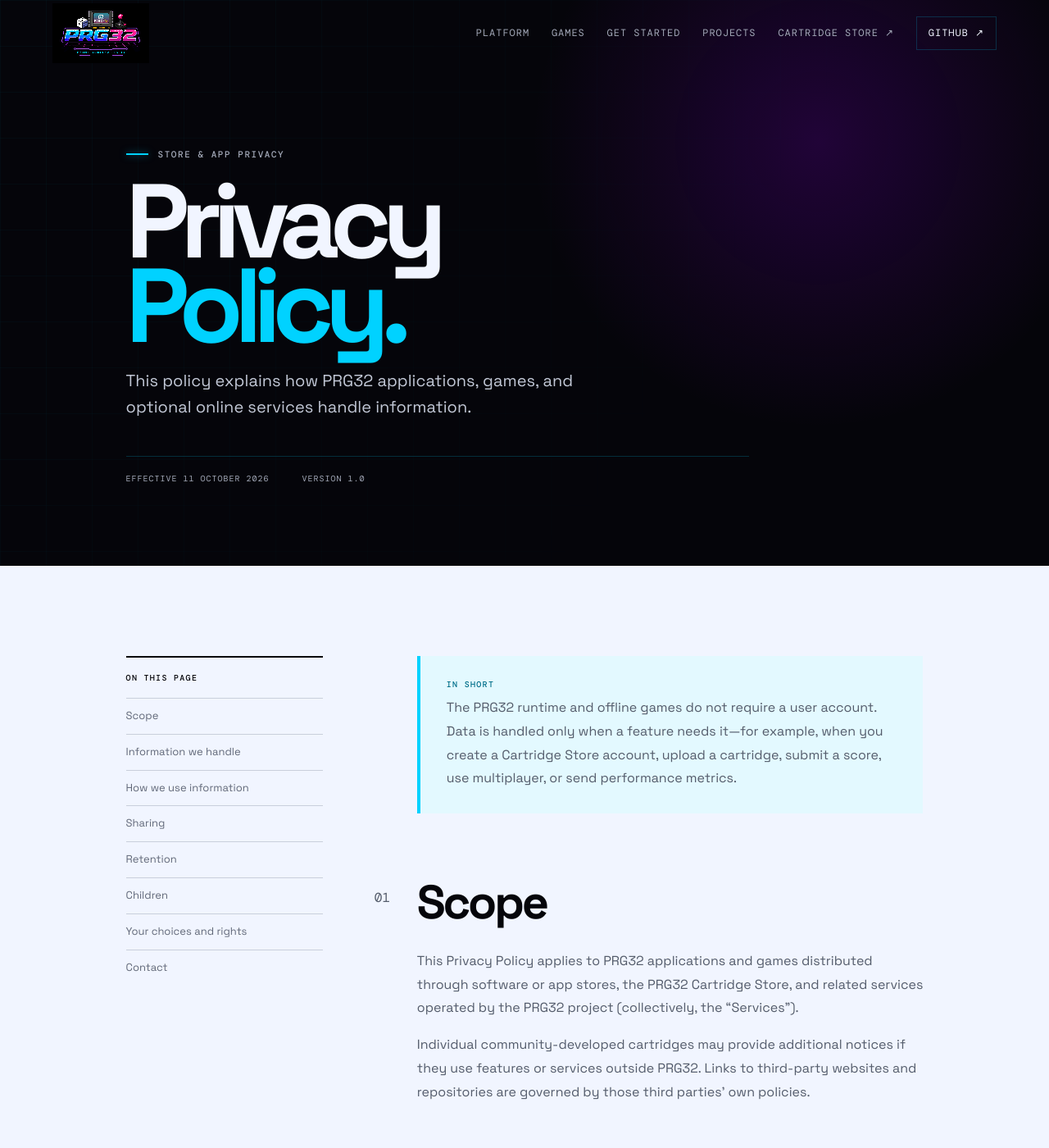
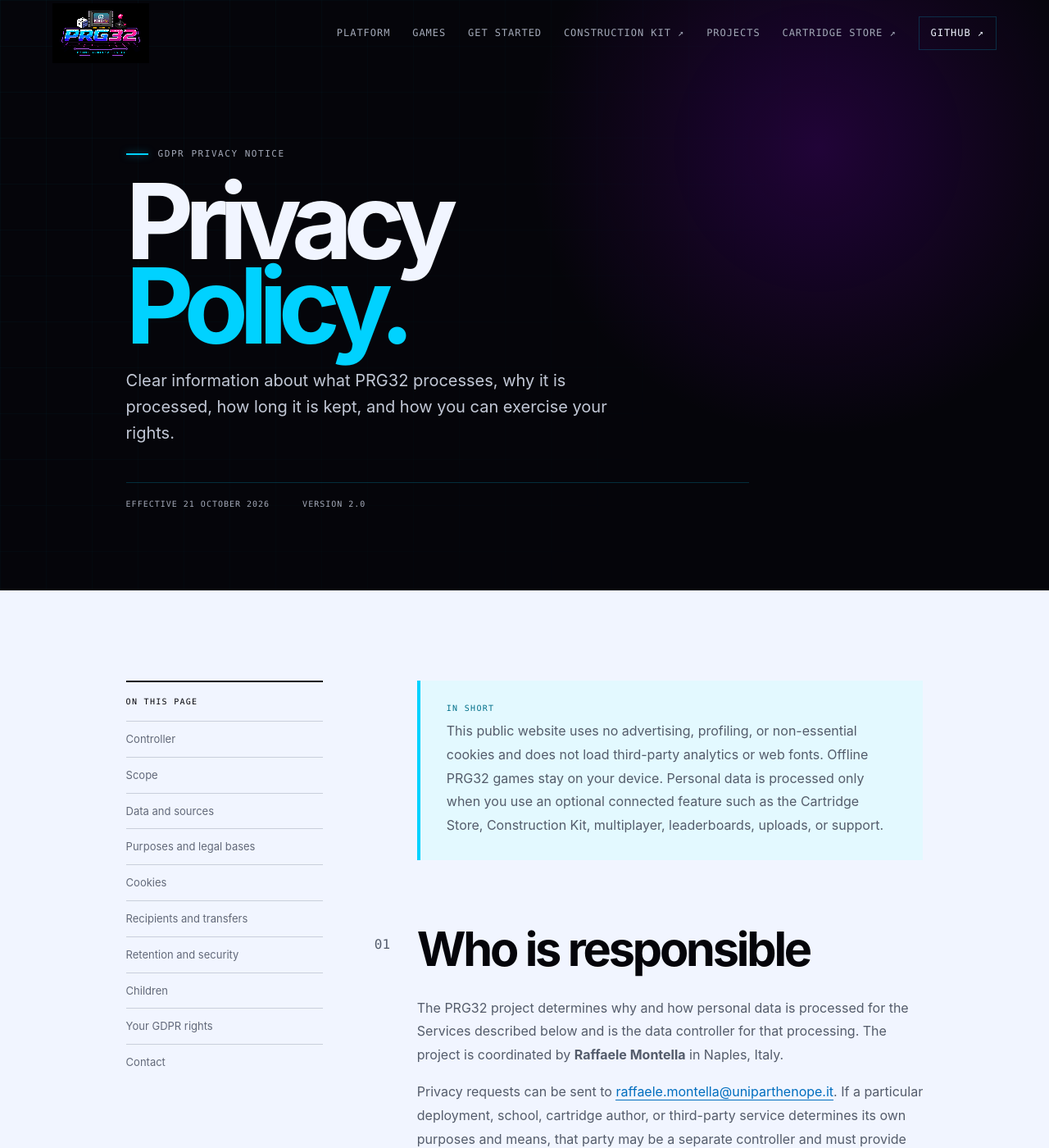
Before and after one commit to riscv-prg32/website, a Jekyll site: the page built from privacy-policy.html, in a window 1280 px wide and 1400 px high. Shown: the whole window at 82% size. Built offline with Jekyll 4.4.1, drawn with Linux system fonts in a browser that asks for light colours; some of the changed text lies outside the part shown.

Commit message:
Update service links and GDPR compliance

```diff
--- a/Gemfile
+++ b/Gemfile
@@ -1,6 +1,3 @@
 source "https://rubygems.org"
 
-gem "github-pages", group: :jekyll_plugins
-
-# macOS still ships Ruby 2.6; keep local previews compatible with it.
-gem "ffi", "~> 1.15.5"
+gem "github-pages", "~> 231.0", group: :jekyll_plugins
--- a/_data/projects.yml
+++ b/_data/projects.yml
@@ -13,12 +13,12 @@
   label: Visual learning
   description: A blocks-based web application that brings retro game development to kids and young adults.
   language: Python
-  url: https://github.com/riscv-prg32/PRG32-Construction-Kit
+  url: https://kit.prg32.uniparthenope.it
 - name: Cartridge Store
   label: Distribution
   description: An installable catalog and classroom service hub for publishing and sharing .prg32 game cartridges.
   language: Python
-  url: https://github.com/riscv-prg32/CartridgeStore
+  url: https://store.prg32.uniparthenope.it
 - name: You Have Got Pizza
   label: Demonstrator
   description: A Burger Time–inspired game that demonstrates the platform through a complete playable cartridge.
--- a/_layouts/default.html
+++ b/_layouts/default.html
@@ -11,9 +11,6 @@
     <meta property="og:url" content="{{ page.url | absolute_url }}">
     <title>{% if page.title %}{{ page.title }} · {% endif %}{{ site.title }}</title>
     <link rel="icon" href="{{ '/assets/images/prg32-app-icon.png' | relative_url }}" type="image/png">
-    <link rel="preconnect" href="https://fonts.googleapis.com">
-    <link rel="preconnect" href="https://fonts.gstatic.com" crossorigin>
-    <link href="https://fonts.googleapis.com/css2?family=DM+Mono:wght@400;500&family=Space+Grotesk:wght@400;500;600;700&display=swap" rel="stylesheet">
     <link rel="stylesheet" href="{{ '/assets/css/main.css' | relative_url }}">
   </head>
   <body>
@@ -29,9 +26,10 @@
         <a href="{{ '/#platform' | relative_url }}">Platform</a>
         <a href="{{ '/#games' | relative_url }}">Games</a>
         <a href="{{ '/#path' | relative_url }}">Get started</a>
+        <a href="https://kit.prg32.uniparthenope.it" target="_blank" rel="noopener noreferrer">Construction Kit <span aria-hidden="true">↗</span></a>
         <a href="{{ '/#projects' | relative_url }}">Projects</a>
-        <a class="nav-store" href="https://store.prg32.uniparthenope.it" target="_blank" rel="noreferrer">Cartridge Store <span aria-hidden="true">↗</span></a>
-        <a class="nav-cta" href="https://github.com/riscv-prg32" target="_blank" rel="noreferrer">GitHub <span aria-hidden="true">↗</span></a>
+        <a class="nav-store" href="https://store.prg32.uniparthenope.it" target="_blank" rel="noopener noreferrer">Cartridge Store <span aria-hidden="true">↗</span></a>
+        <a class="nav-cta" href="https://github.com/riscv-prg32" target="_blank" rel="noopener noreferrer">GitHub <span aria-hidden="true">↗</span></a>
       </nav>
     </header>
     <main id="main">{{ content }}</main>
@@ -39,9 +37,10 @@
       <a class="footer-brand" href="{{ '/' | relative_url }}"><img src="{{ '/assets/images/prg32-logo.png' | relative_url }}" alt="PRG32 — Retro Gaming & Coding"></a>
       <p>Open-source RISC-V game programming.<br>Built for curiosity, classrooms, and play.</p>
       <div class="footer-links">
-        <a href="https://store.prg32.uniparthenope.it">Cartridge Store</a>
-        <a href="https://github.com/riscv-prg32">GitHub organization</a>
-        <a href="https://github.com/riscv-prg32/PRG32/blob/main/LICENSE">MIT license</a>
+        <a href="https://store.prg32.uniparthenope.it" target="_blank" rel="noopener noreferrer">Cartridge Store</a>
+        <a href="https://kit.prg32.uniparthenope.it" target="_blank" rel="noopener noreferrer">Construction Kit</a>
+        <a href="https://github.com/riscv-prg32" target="_blank" rel="noopener noreferrer">GitHub organization</a>
+        <a href="https://github.com/riscv-prg32/PRG32/blob/main/LICENSE" target="_blank" rel="noopener noreferrer">MIT license</a>
         <a href="{{ '/privacy-policy/' | relative_url }}">Privacy policy</a>
         <a href="mailto:raffaele.montella@uniparthenope.it">Contact</a>
       </div>
--- a/assets/css/main.css
+++ b/assets/css/main.css
@@ -9,8 +9,8 @@
   --orange: #ff2094;
   --cyan: #0071ff;
   --violet: #9000ee;
-  --display: "Space Grotesk", sans-serif;
-  --mono: "DM Mono", monospace;
+  --display: Inter, ui-sans-serif, -apple-system, BlinkMacSystemFont, "Segoe UI", sans-serif;
+  --mono: "SFMono-Regular", Consolas, "Liberation Mono", monospace;
 }
 
 * { box-sizing: border-box; }
@@ -164,6 +164,11 @@
 .legal-content ul { margin: 20px 0; padding-left: 22px; }
 .legal-content li { margin: 8px 0; padding-left: 6px; }
 .legal-content a { color: #006ebf; border-bottom: 1px solid currentColor; }
+.legal-table-wrap { overflow-x: auto; margin: 24px 0; }
+.legal-table { width: 100%; border-collapse: collapse; font-size: 14px; }
+.legal-table th, .legal-table td { padding: 14px 16px; border: 1px solid #cbd1dc; text-align: left; vertical-align: top; }
+.legal-table th { background: #e5e9ef; font: 500 10px var(--mono); letter-spacing: .08em; text-transform: uppercase; }
+.legal-table td { color: #545c6b; line-height: 1.65; }
 .legal-contact { padding: 42px !important; background: #081624; color: var(--paper); }
 .legal-contact .legal-number { position: static; margin-bottom: 16px; color: var(--acid); }
 .legal-contact p { color: #c1cad8; }
--- a/index.html
+++ b/index.html
@@ -81,7 +81,7 @@
     <h2>Small cartridges.<br><em>Big worlds.</em></h2>
     <div>
       <p>Original games, classroom experiments, and arcade tributes—all running as native RISC-V code.</p>
-      <a class="text-link" href="https://store.prg32.uniparthenope.it">Browse the Cartridge Store <span>↗</span></a>
+      <a class="text-link" href="https://store.prg32.uniparthenope.it" target="_blank" rel="noopener noreferrer">Browse the Cartridge Store <span>↗</span></a>
     </div>
   </div>
 
@@ -120,7 +120,7 @@
 
   <div class="store-band reveal">
     <div><span class="store-status">● ONLINE</span><strong>32 cartridges and counting</strong><small>Download, publish, compete, repeat.</small></div>
-    <a class="button button-primary" href="https://store.prg32.uniparthenope.it">Enter the store <span>↗</span></a>
+    <a class="button button-primary" href="https://store.prg32.uniparthenope.it" target="_blank" rel="noopener noreferrer">Enter the store <span>↗</span></a>
   </div>
 </section>
 
--- a/privacy-policy.html
+++ b/privacy-policy.html
@@ -1,120 +1,141 @@
 ---
 layout: default
 title: Privacy Policy
-description: Privacy policy for PRG32 applications, games, and related Cartridge Store services.
+description: GDPR privacy notice for the PRG32 website, applications, Cartridge Store, Construction Kit, games, and connected services.
 permalink: /privacy-policy/
 ---
 
 <section class="legal-hero">
   <div class="legal-grid" aria-hidden="true"></div>
   <div class="legal-hero-inner reveal">
-    <p class="eyebrow"><span></span> STORE & APP PRIVACY</p>
+    <p class="eyebrow"><span></span> GDPR PRIVACY NOTICE</p>
     <h1>Privacy<br><em>Policy.</em></h1>
-    <p>This policy explains how PRG32 applications, games, and optional online services handle information.</p>
-    <div class="legal-meta"><span>Effective 11 October 2026</span><span>Version 1.0</span></div>
+    <p>Clear information about what PRG32 processes, why it is processed, how long it is kept, and how you can exercise your rights.</p>
+    <div class="legal-meta"><span>Effective 21 October 2026</span><span>Version 2.0</span></div>
   </div>
 </section>
 
 <div class="legal-shell">
   <aside class="legal-nav reveal" aria-label="Privacy policy sections">
     <p>On this page</p>
+    <a href="#controller">Controller</a>
     <a href="#scope">Scope</a>
-    <a href="#information">Information we handle</a>
-    <a href="#use">How we use information</a>
-    <a href="#sharing">Sharing</a>
-    <a href="#retention">Retention</a>
+    <a href="#data">Data and sources</a>
+    <a href="#purposes">Purposes and legal bases</a>
+    <a href="#cookies">Cookies</a>
+    <a href="#sharing">Recipients and transfers</a>
+    <a href="#retention">Retention and security</a>
     <a href="#children">Children</a>
-    <a href="#choices">Your choices and rights</a>
+    <a href="#rights">Your GDPR rights</a>
     <a href="#contact">Contact</a>
   </aside>
 
   <article class="legal-content reveal" data-delay="1">
     <div class="legal-summary">
       <strong>In short</strong>
-      <p>The PRG32 runtime and offline games do not require a user account. Data is handled only when a feature needs it—for example, when you create a Cartridge Store account, upload a cartridge, submit a score, use multiplayer, or send performance metrics.</p>
+      <p>This public website uses no advertising, profiling, or non-essential cookies and does not load third-party analytics or web fonts. Offline PRG32 games stay on your device. Personal data is processed only when you use an optional connected feature such as the Cartridge Store, Construction Kit, multiplayer, leaderboards, uploads, or support.</p>
     </div>
 
-    <section id="scope">
+    <section id="controller">
       <p class="legal-number">01</p>
-      <h2>Scope</h2>
-      <p>This Privacy Policy applies to PRG32 applications and games distributed through software or app stores, the PRG32 Cartridge Store, and related services operated by the PRG32 project (collectively, the “Services”).</p>
-      <p>Individual community-developed cartridges may provide additional notices if they use features or services outside PRG32. Links to third-party websites and repositories are governed by those third parties’ own policies.</p>
+      <h2>Who is responsible</h2>
+      <p>The PRG32 project determines why and how personal data is processed for the Services described below and is the data controller for that processing. The project is coordinated by <strong>Raffaele Montella</strong> in Naples, Italy.</p>
+      <p>Privacy requests can be sent to <a href="mailto:raffaele.montella@uniparthenope.it">raffaele.montella@uniparthenope.it</a>. If a particular deployment, school, cartridge author, or third-party service determines its own purposes and means, that party may be a separate controller and must provide its own notice.</p>
     </section>
 
-    <section id="information">
+    <section id="scope">
       <p class="legal-number">02</p>
-      <h2>Information we handle</h2>
-      <h3>Offline applications and games</h3>
-      <p>The core PRG32 runtime does not require registration. Offline games may store settings, saved progress, or other game data locally on your device. PRG32 does not receive that local data unless you choose to use a connected feature.</p>
-      <h3>Cartridge Store accounts</h3>
-      <p>If you create an account, the service processes your email address, account identifier, verification status, and authentication information needed to secure the account.</p>
-      <h3>Content and game services</h3>
-      <p>Depending on the features you use, we may process:</p>
-      <ul>
-        <li>cartridges, titles, descriptions, artwork, and other content you upload;</li>
-        <li>player name or identifier, game identifier, score, and leaderboard information;</li>
-        <li>multiplayer session information needed to connect players and relay game events;</li>
-        <li>frame-level or performance metrics submitted by a game or development tool; and</li>
-        <li>support messages and information you include when contacting us.</li>
-      </ul>
-      <h3>Technical information</h3>
-      <p>When you use an online service, its server or hosting provider may process standard connection information such as IP address, request time, requested resource, device or browser type, and diagnostic logs. We use this information to operate, secure, and troubleshoot the Services.</p>
+      <h2>Scope</h2>
+      <p>This notice covers the PRG32 public website, PRG32 applications and games, the <a href="https://store.prg32.uniparthenope.it">Cartridge Store</a>, the <a href="https://kit.prg32.uniparthenope.it">Construction Kit</a>, and related online features operated by the PRG32 project (the “Services”).</p>
+      <p>Community cartridges and linked websites may have independent processing and privacy notices. Their policies apply when they determine how your data is used.</p>
     </section>
 
-    <section id="use">
+    <section id="data">
       <p class="legal-number">03</p>
-      <h2>How we use information</h2>
-      <p>We use information only as reasonably necessary to:</p>
+      <h2>Data and sources</h2>
+      <h3>Data you provide</h3>
       <ul>
-        <li>provide accounts, cartridge distribution, leaderboards, multiplayer, and requested features;</li>
-        <li>operate, maintain, debug, and secure the Services;</li>
-        <li>understand performance and improve the educational platform;</li>
-        <li>respond to support, privacy, or security requests; and</li>
-        <li>comply with legal obligations and protect users, the project, and the public.</li>
+        <li>account data, such as email address, account identifier, verification state, and authentication credentials;</li>
+        <li>profile, cartridge, source, artwork, title, description, and other content you choose to upload or publish;</li>
+        <li>player name or identifier, scores, leaderboard entries, and multiplayer session data;</li>
+        <li>support messages, privacy requests, and any information you include in them; and</li>
+        <li>optional diagnostics or performance metrics you knowingly submit.</li>
       </ul>
-      <p>PRG32 does not sell personal information and does not use personal information for third-party targeted advertising.</p>
+      <h3>Data collected automatically</h3>
+      <p>When you connect to an online Service, servers may receive the IP address, date and time, requested URL, response status, browser or device information, and security or diagnostic events. This is standard connection data needed to deliver, protect, and troubleshoot an online service.</p>
+      <h3>Offline use</h3>
+      <p>The PRG32 runtime and offline games do not require an account. Settings and saved progress may be stored locally on your device. PRG32 does not receive that local data unless you choose a connected or upload feature.</p>
+    </section>
+
+    <section id="purposes">
+      <p class="legal-number">04</p>
+      <h2>Purposes and legal bases</h2>
+      <p>We limit processing to data that is relevant and necessary for the stated purpose. The applicable legal basis under Article 6 GDPR depends on the feature:</p>
+      <div class="legal-table-wrap" role="region" aria-label="Purposes and legal bases" tabindex="0">
+        <table class="legal-table">
+          <thead><tr><th>Purpose</th><th>Typical data</th><th>Legal basis</th></tr></thead>
+          <tbody>
+            <tr><td>Provide accounts, downloads, uploads, multiplayer, leaderboards, and requested features</td><td>Account, content, score, and session data</td><td>Performance of a contract or steps requested before entering one (Art. 6(1)(b))</td></tr>
+            <tr><td>Respond to support and privacy requests</td><td>Contact details, message, verification information</td><td>Contract (Art. 6(1)(b)), legal obligation (Art. 6(1)(c)), or legitimate interests in user support (Art. 6(1)(f))</td></tr>
+            <tr><td>Protect, debug, and maintain the Services; prevent abuse</td><td>Connection, security, and diagnostic logs</td><td>Legitimate interests in reliable and secure services (Art. 6(1)(f))</td></tr>
+            <tr><td>Meet record-keeping, legal, and regulatory duties</td><td>Data required by the applicable obligation</td><td>Legal obligation (Art. 6(1)(c))</td></tr>
+            <tr><td>Process optional telemetry or another clearly optional use</td><td>Only the data described when consent is requested</td><td>Consent (Art. 6(1)(a)); consent may be withdrawn at any time</td></tr>
+          </tbody>
+        </table>
+      </div>
+      <p>Where legitimate interests apply, we balance those interests against your rights and reasonable expectations. PRG32 does not sell personal data, use it for third-party targeted advertising, or make decisions producing legal or similarly significant effects solely by automated means.</p>
+    </section>
+
+    <section id="cookies">
+      <p class="legal-number">05</p>
+      <h2>Cookies and tracking</h2>
+      <p>This public website does not set non-essential cookies and contains no advertising or behavioural analytics. Because consent-requiring tracking is not used here, no cookie-consent banner is shown.</p>
+      <p>Connected Services may use strictly necessary storage for authentication, security, a shopping basket, or a feature you explicitly request. Any non-essential analytics, personalisation, or similar tracking must remain disabled until the user has made a freely given, specific, informed, and unambiguous choice. A connected Service that introduces such technology must disclose it and provide equally accessible accept and reject controls before activation.</p>
     </section>
 
     <section id="sharing">
-      <p class="legal-number">04</p>
-      <h2>When information is shared</h2>
-      <p>Public cartridge listings, creator information you choose to publish, and leaderboard entries may be visible to other users. Multiplayer information is shared with the participants as required for the session.</p>
-      <p>Information may also be processed by infrastructure providers that help host or secure the Services, or disclosed when required by law, to address fraud or security issues, or to protect legal rights. We do not authorize service providers to use personal information for their own advertising.</p>
+      <p class="legal-number">06</p>
+      <h2>Recipients and transfers</h2>
+      <p>Public cartridge listings, creator information you choose to publish, and leaderboard entries are visible to other users. Multiplayer data is shared with session participants as needed to provide the feature.</p>
+      <p>Hosting, email, authentication, storage, security, and technical-support providers may process data only as needed to provide their service and under appropriate data-protection terms. Data may also be disclosed when required by law or necessary to establish, exercise, or defend legal claims.</p>
+      <p>We aim to process data in the European Economic Area. If a provider transfers personal data outside the EEA, the transfer must rely on a valid GDPR mechanism, such as an adequacy decision or Standard Contractual Clauses, together with supplementary safeguards where required. You may request information about the relevant safeguards using the contact details below.</p>
     </section>
 
     <section id="retention">
-      <p class="legal-number">05</p>
+      <p class="legal-number">07</p>
       <h2>Retention and security</h2>
-      <p>We retain account and service data for as long as needed to provide the feature, maintain the integrity of public content and leaderboards, resolve disputes, meet legal obligations, and keep the Services secure. Retention may vary by the service and the way it is deployed.</p>
-      <p>We use reasonable technical and organizational safeguards appropriate to an open-source educational project. No system can guarantee absolute security, so please use a unique password and avoid uploading confidential information in cartridges or public metadata.</p>
+      <p>We keep personal data only for as long as necessary for the purpose for which it was collected: account data while the account is active and for a limited period needed to handle closure; uploaded public content until it is removed or the account is deleted, subject to backups and legal claims; support and rights-request records while the request is handled and for the period needed to demonstrate compliance; and security logs only for the shortest operational period compatible with incident detection and investigation.</p>
+      <p>Exact periods may differ when a specific Service states a shorter period or law requires a longer one. Periods are reviewed using purpose, sensitivity, security risk, dispute limitation periods, and legal obligations as criteria. Data is deleted or anonymised when it is no longer needed.</p>
+      <p>We apply proportionate technical and organisational measures, including access controls, encrypted transport, data minimisation, maintained software, backups, and incident handling. No system can guarantee absolute security; please use unique credentials and do not upload confidential data to public fields.</p>
     </section>
 
     <section id="children">
-      <p class="legal-number">06</p>
+      <p class="legal-number">08</p>
       <h2>Children and education</h2>
-      <p>PRG32 is an educational platform that may be used in classrooms. Children should use connected Services only with the involvement of a parent, guardian, teacher, or school and in accordance with local age and consent requirements.</p>
-      <p>We do not knowingly collect personal information from a child in violation of applicable law. A parent, guardian, or school representative who believes a child provided personal information without the required consent can contact us to request review and deletion.</p>
+      <p>PRG32 is educational and may be used in classrooms. Offline features can be used without an account. Children should use connected Services with the involvement of a parent, guardian, teacher, or school and in line with applicable age-of-consent rules.</p>
+      <p>We do not knowingly process a child’s personal data in breach of applicable law. A parent, guardian, or school representative who believes data was provided without the required authorisation may contact us for review and deletion.</p>
     </section>
 
-    <section id="choices">
-      <p class="legal-number">07</p>
-      <h2>Your choices and rights</h2>
-      <p>You can use offline PRG32 features without creating a Cartridge Store account. You may also choose not to submit scores, metrics, cartridges, or multiplayer data.</p>
-      <p>Depending on where you live, you may have rights to request access to, correction of, deletion of, restriction of, or a copy of your personal information, and to object to certain processing. We may need to verify your request and may retain information where required by law or necessary for security and integrity.</p>
+    <section id="rights">
+      <p class="legal-number">09</p>
+      <h2>Your GDPR rights</h2>
+      <p>Subject to the conditions in the GDPR, you may request access to your data, rectification, erasure, restriction, and portability; object to processing based on legitimate interests; and withdraw consent at any time without affecting earlier lawful processing. You also have the right not to be subject to a solely automated decision with legal or similarly significant effects.</p>
+      <p>Send a request to the address below. We may ask for information necessary to verify your identity. We will respond without undue delay and ordinarily within one month; the GDPR permits an extension for complex or numerous requests, in which case we will explain the delay.</p>
+      <p>You may lodge a complaint with the <a href="https://www.garanteprivacy.it/" target="_blank" rel="noopener noreferrer">Garante per la protezione dei dati personali</a> or with the supervisory authority in the EU/EEA country where you live, work, or believe an infringement occurred.</p>
     </section>
 
     <section id="changes">
-      <p class="legal-number">08</p>
-      <h2>Changes to this policy</h2>
-      <p>We may update this policy as the Services evolve or legal requirements change. The effective date and version at the top of this page identify the current policy. Material changes will be presented through an appropriate project or store notice where required.</p>
+      <p class="legal-number">10</p>
+      <h2>Changes to this notice</h2>
+      <p>We review this notice when Services, processors, retention practices, or applicable requirements change. The effective date and version identify the current notice. Material changes will be communicated through an appropriate website or Service notice before they take effect where required.</p>
     </section>
 
     <section id="contact" class="legal-contact">
-      <p class="legal-number">09</p>
+      <p class="legal-number">11</p>
       <h2>Contact</h2>
-      <p>For privacy questions or requests, contact the PRG32 project lead:</p>
-      <p><strong>Raffaele Montella</strong><br><a href="mailto:raffaele.montella@uniparthenope.it">raffaele.montella@uniparthenope.it</a><br>Naples, Italy</p>
-      <p>Please include “PRG32 Privacy” in the subject line and identify the application or service involved.</p>
+      <p>For questions or to exercise a data-protection right, contact:</p>
+      <p><strong>PRG32 project — Raffaele Montella</strong><br><a href="mailto:raffaele.montella@uniparthenope.it">raffaele.montella@uniparthenope.it</a><br>Naples, Italy</p>
+      <p>Please include “PRG32 Privacy” in the subject line and identify the application or Service involved. Do not send passwords or unnecessary identity documents by email.</p>
     </section>
   </article>
 </div>
```
Also changed, not shown: Gemfile.lock, README.md, 3 other files.
